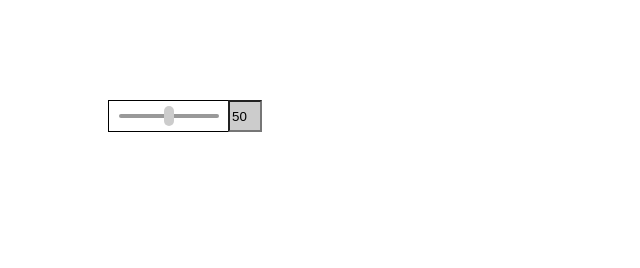
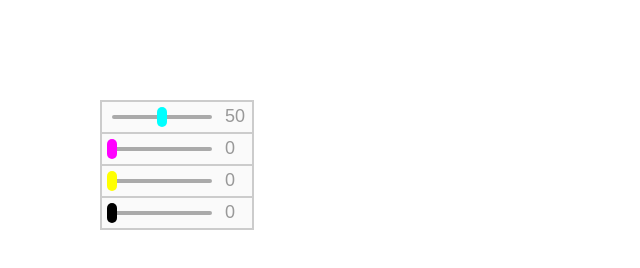
Before and after one commit to Vagnerlg/color-picker-cmyk, a website: page index.html in a window 1280 px wide. Both pictures are taken after a click on the element 169 px from the left and 116 px from the top of the page. Shown: the whole page, without its empty margins (0-640 px from the left). Drawn offline with nearby package versions, Linux system fonts and the light colour scheme.

Commit message:
Multi slice colors

```diff
--- a/index.html
+++ b/index.html
@@ -11,17 +11,15 @@
 </head>
 
 <body>
-    <div class="color-picker-cmyk">
-        <div class="input">
-            <div class="slice">
-                <div class="line"></div>
-                <div class="poiter"></div>
-            </div>
-            <input type="text" name="color" value="00" />
-        </div>
-    </div>
+    <div id="color-picker-cmyk"></div>
+
     <script src="./node_modules/jquery/dist/jquery.min.js"></script>
     <script src="./src/js/color-cmyk.js"></script>
+    <script>
+        $(document).ready(function() {
+            $('#color-picker-cmyk').colorPickerCmyk();
+        });
+    </script>
 </body>
 
 </html>
--- a/src/css/color-cmyk.css
+++ b/src/css/color-cmyk.css
@@ -1,19 +1,22 @@
 .color-picker-cmyk {
-    position: relative;
-    margin: 100px;
+    position: absolute;
+    top: 100px;
+    left: 100px;
+    border: 1px solid #ccc;
+    background-color: #fafafa;
 }
 
 .input {
     position: relative;
     width: 150px;
     height: 30px;
+    border: 1px solid #ccc;
 }
 
 .slice {
     position: relative;
     width: 120px;
     height: 30px;
-    border: 1px solid #000;
 }
 
 .poiter {
@@ -23,7 +26,8 @@
     top: 5px;
     left: 5px;
     border-radius: 5px;
-    background-color: #ccc;
+    background-color: #666;
+    cursor: pointer;
 }
 
 .line {
@@ -33,14 +37,35 @@
     top: 13px;
     border-radius: 2px;
     left: 10px;
-    background-color: #999;
+    background-color: #aaa;
+    cursor: pointer;
 }
 
 input {
     position: absolute;
     top: 0px;
+    padding-left: 3px;
+    font-size: 18px;
     left: 120px;
     width: 26px;
     height: 26px;
-    background-color: #ccc;
+    border: 0px;
+    background-color: transparent;
+    color: #999;
 }
+
+#poiter-cyan {
+    background-color: rgb(0, 256, 256);
+}
+
+#poiter-magento {
+    background-color: rgb(256, 0, 256);
+}
+
+#poiter-yellow {
+    background-color: rgb(256, 256, 0);
+}
+
+#poiter-black {
+    background-color: rgb(0, 0, 0);
+}
--- a/src/js/color-cmyk.js
+++ b/src/js/color-cmyk.js
@@ -1,32 +1,82 @@
-$(document).ready(function() {
-    $('.line').on('click', function(event) {
+jQuery.fn.colorPickerCmyk = function() {
+    var slices = ['cyan', 'magento', 'yellow', 'black'];
+
+    var poiterClass = 'poiter';
+    var lineClass = 'line';
+    var inputClass = 'color';
+
+    var poiter = '#' + poiterClass + '-';
+    var line = '#' + lineClass + '-';
+    var input = '#' + inputClass + '-';
+
+    var template = '<div class="color-picker-cmyk">';
+    slices.forEach(function(slice) {
+        template += '<div class="input">';
+        template += '   <div class="slice">';
+        template += '       <div class="' + lineClass + '"  id="' + lineClass + '-' + slice + '"></div>';
+        template += '       <div class="' + poiterClass + '"  id="' + poiterClass + '-' + slice + '"></div>';
+        template += '   </div>';
+        template += '   <input type="text" value="0" class="' + inputClass + '"  id="' + inputClass + '-' + slice + '"/>';
+        template += '</div>';
+    });
+    template += '</div>'
+    $(this).html(template);
+
+    var setPosition = function(position, slice) {
+        if (position >= 0 && position <= 100) {
+            $(poiter + slice).css('left', (5 + position) + 'px');
+            $(input + slice).val(position);
+            return true;
+        }
+        return false;
+    }
+
+    var getSlice = function(_this) {
+        var slice = $(_this).attr('id');
+        slice = slice.split('-');
+        return slice[1];
+    }
+
+    var lineClick = function(event) {
         var position = event.pageX - $(this).offset().left;
-        $('.poiter').css('left', (5 + position) + 'px');
-        $('input[name="color"]').val(position);
-    });
-    $('input[name="color"]').on('keyup', function() {
+        slice = getSlice(this);
+        setPosition(position, slice);
+    }
+
+    var inputKeyup = function() {
         var position = parseInt($(this).val());
-        if (position >= 0 && position <= 100) {
-            $('.poiter').css('left', (5 + position) + 'px');
-        } else {
-            $('.poiter').css('left', '5px');
-            $(this).val('0');
+        var slice = getSlice(this);
+        if (!setPosition(position, slice)) {
+            setPosition(0, slice)
         }
-    });
-    $('.poiter').on("mousedown", function(event) {
+    }
+
+    var poiterMousedown = function(event) {
         var positionMouse = event.pageX;
-        var postitionInit = parseInt($('input[name="color"]').val());
+        var slice = getSlice(this);
+        var postitionInit = parseInt($(input + slice).val());
+
         $(this).on("mousemove", function(event) {
             var position = (event.pageX - positionMouse) + postitionInit;
-            if (position >= 0 && position <= 100) {
-                $('.poiter').css('left', (5 + position) + 'px');
-                $('input[name="color"]').val(position);
-            }
+            setPosition(position, slice);
             //console.log('positionInit ' + postitionInit, 'positionMouse(init) ' + positionMouse, 'pageX ' + event.pageX, 'Position ' + position);
         });
+    }
+
+    $(document).ready(function() {
+        slices.forEach(function(slice) {
+            $(line + slice).on('click', lineClick);
+            $(input + slice).on('keyup', inputKeyup);
+            $(poiter + slice).on("mousedown", poiterMousedown);
+            //console.log(poiter + slice);
+        });
+        $(document).on("mouseup", function() {
+            slices.forEach(function(slice) {
+                $(poiter + slice).off("mousemove");
+            });
+            //console.log('cancel mouse move');
+        });
     });
-    $(document).on("mouseup", function() {
-        $('.poiter').off("mousemove");
-        console.log('cancel mouse move');
-    });
-});
+
+    return this;
+};
```
